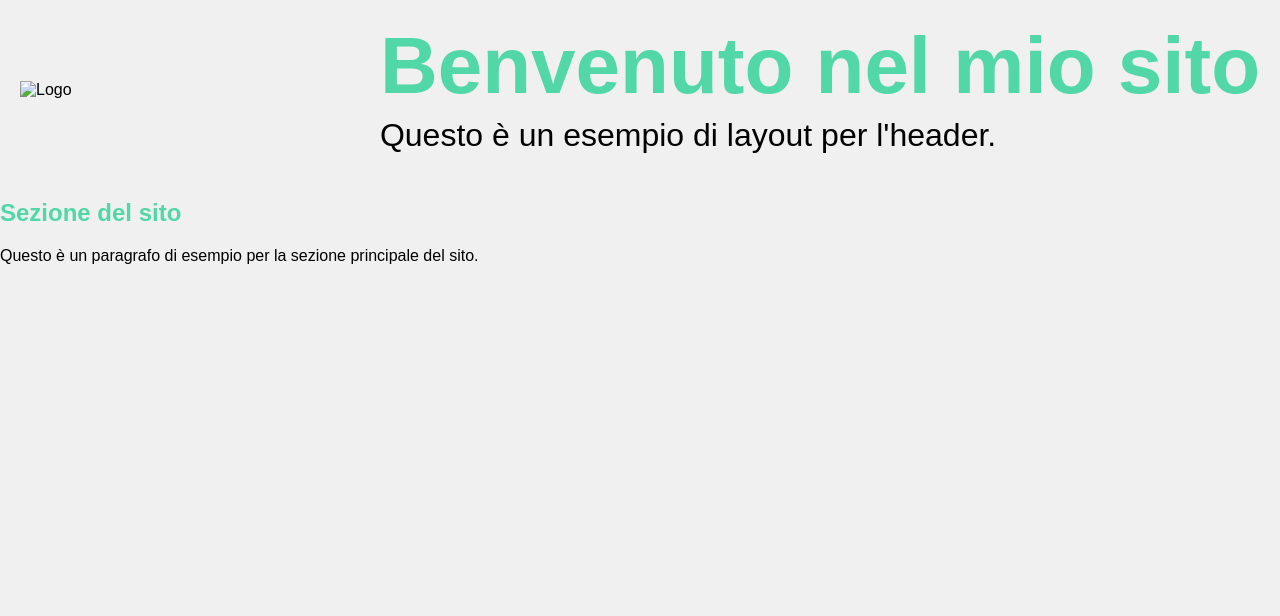
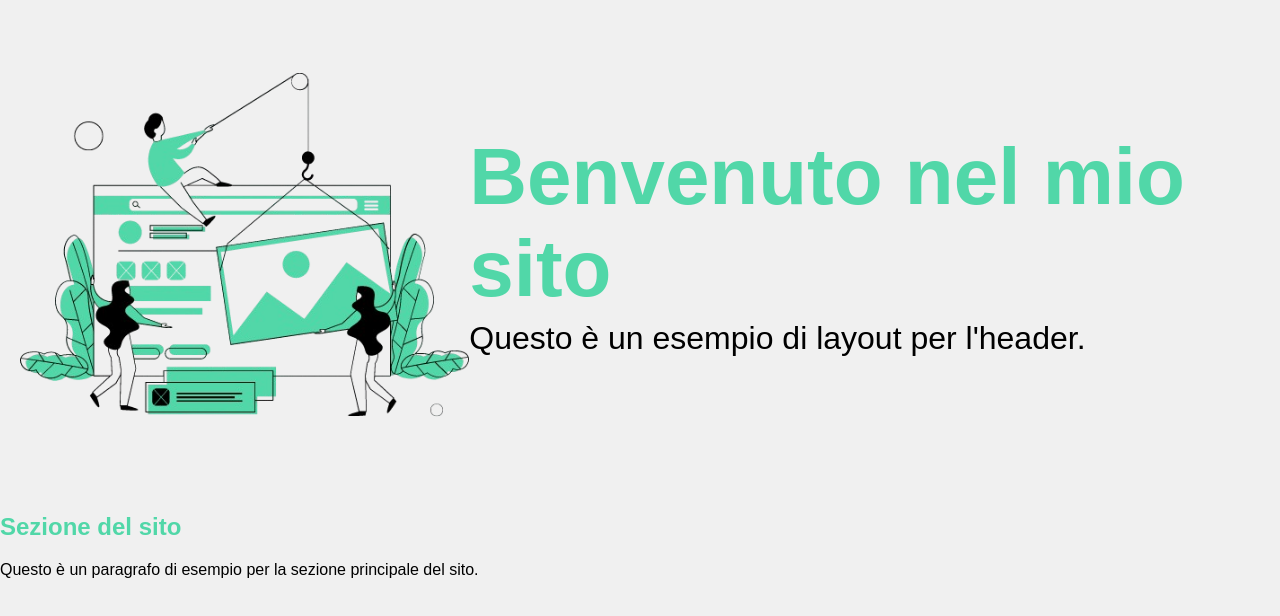
Before and after one commit to gabrieljonesdev/gabrieljonesIT, a plain HTML site: page index.html in a window 1280 px wide. Drawn offline with Linux system fonts and the light colour scheme; a web font is replaced by a local one.

Commit message:
Update index.html

```diff
--- a/index.html
+++ b/index.html
@@ -12,7 +12,7 @@
 <body>
   <header>
     <div class="header-left">
-      <img src="img/Progetto senza titolo (5).png" alt="Logo" class="logo">
+      <img src="img.png" alt="Logo" class="logo">
     </div>
     <div class="header-right">
       <h1>Benvenuto nel mio sito</h1>
```
